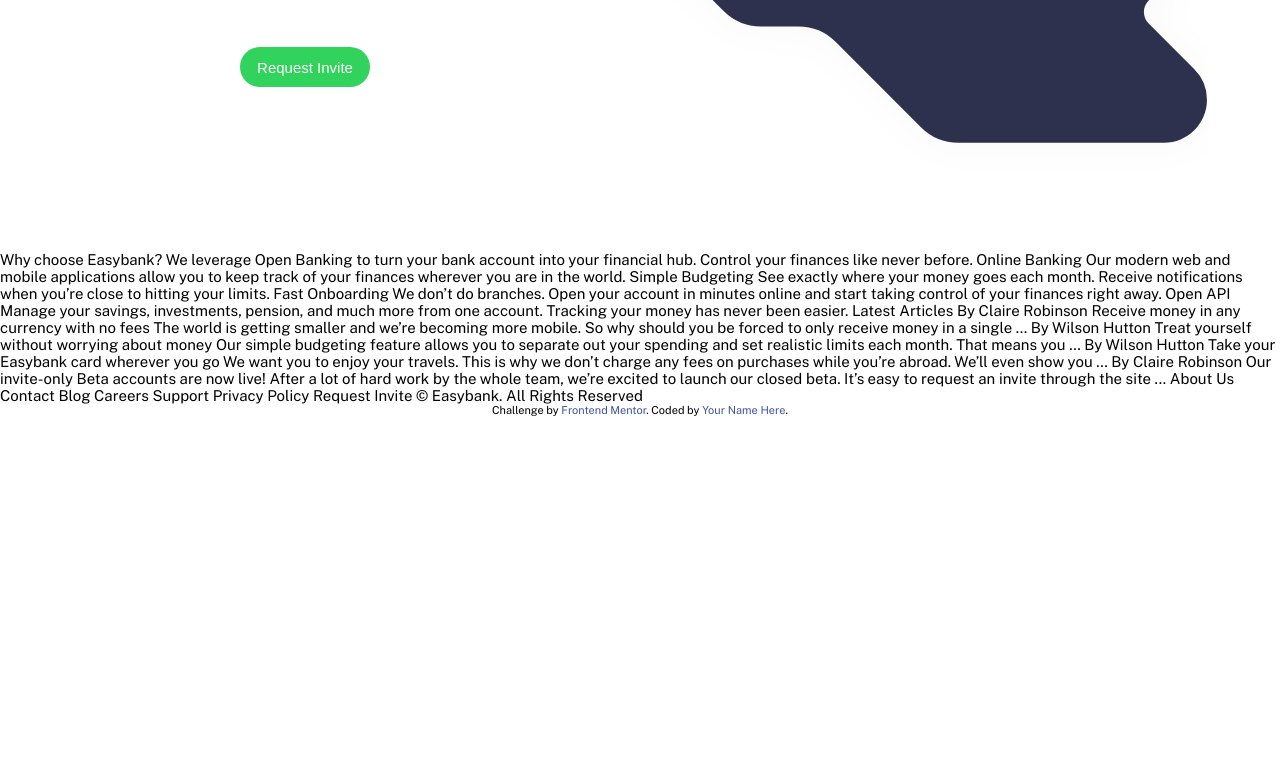
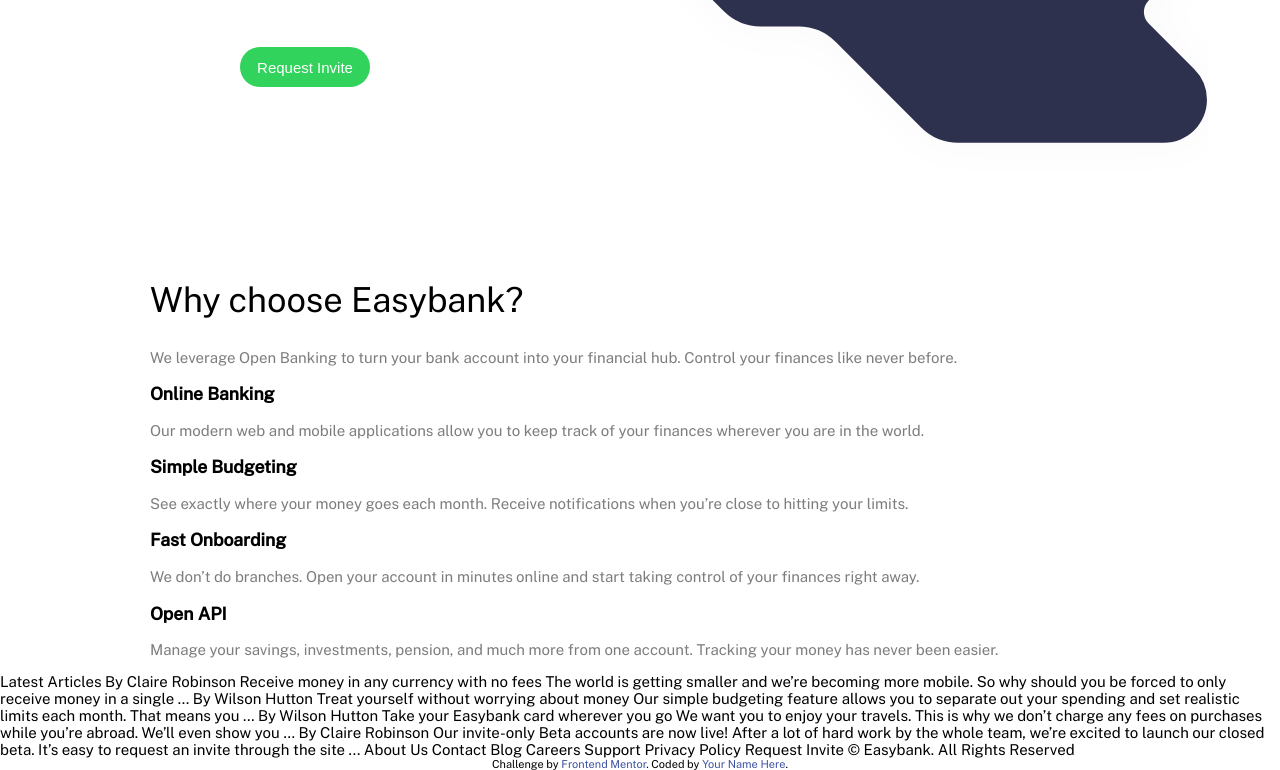
Before and after one commit to PyromancerBoom/easyBankLandingPage, a plain HTML site: page index.html in a window 1280 px wide. Shown: the part 501-1271 px from the top of the page. Before the commit the page ends 917 px from the top, so only its background shows below. Drawn offline with nearby package versions, Linux system fonts and the light colour scheme.

Commit message:
section 2 basic structure

```diff
--- a/css/global.css
+++ b/css/global.css
@@ -1,6 +1,7 @@
 @import url("https://fonts.googleapis.com/css2?family=Public+Sans:wght@100;200;300;400;500&display=swap");
 @import url("./navbar.css");
 @import url("./section1.css");
+@import url("./section2.css");
 
 html,
 body {
@@ -27,6 +28,11 @@ body {
 
 a {
   text-decoration: none;
+}
+
+h2 {
+  font-size: 2.3rem;
+  font-weight: 400;
 }
 
 .flex-row {
--- /dev/null
+++ b/css/section2.css
@@ -0,0 +1,6 @@
+@import url(global.css);
+
+.section2 {
+  margin-left: 10rem;
+  margin-right: 10rem;
+}
--- a/index.html
+++ b/index.html
@@ -65,28 +65,34 @@
 
 </main>
 
+<section class="section2">
+  <h2>Why choose Easybank?</h2>
 
-  Why choose Easybank?
+  <p>We leverage Open Banking to turn your bank account into your financial hub. Control
+    your finances like never before.</p>
 
-  We leverage Open Banking to turn your bank account into your financial hub. Control
-  your finances like never before.
+  <div class="services">
+    <h3>Online Banking</h3>
+    <p>Our modern web and mobile applications allow you to keep track of your finances
+      wherever you are in the world.</p>
 
-  Online Banking
-  Our modern web and mobile applications allow you to keep track of your finances
-  wherever you are in the world.
+    <h3>Simple Budgeting</h3>
+    <p>See exactly where your money goes each month. Receive notifications when you’re
+      close to hitting your limits.</p>
 
-  Simple Budgeting
-  See exactly where your money goes each month. Receive notifications when you’re
-  close to hitting your limits.
+    <h3>Fast Onboarding</h3>
+    <p>
+      We don’t do branches. Open your account in minutes online and start taking control
+    of your finances right away.
+    </p>
 
-  Fast Onboarding
-  We don’t do branches. Open your account in minutes online and start taking control
-  of your finances right away.
+    <h3>Open API</h3>
+    <p>Manage your savings, investments, pension, and much more from one account. Tracking
+      your money has never been easier.</p>
+  </div>
 
-  Open API
-  Manage your savings, investments, pension, and much more from one account. Tracking
-  your money has never been easier.
 
+</section>
 
 
   Latest Articles
```
